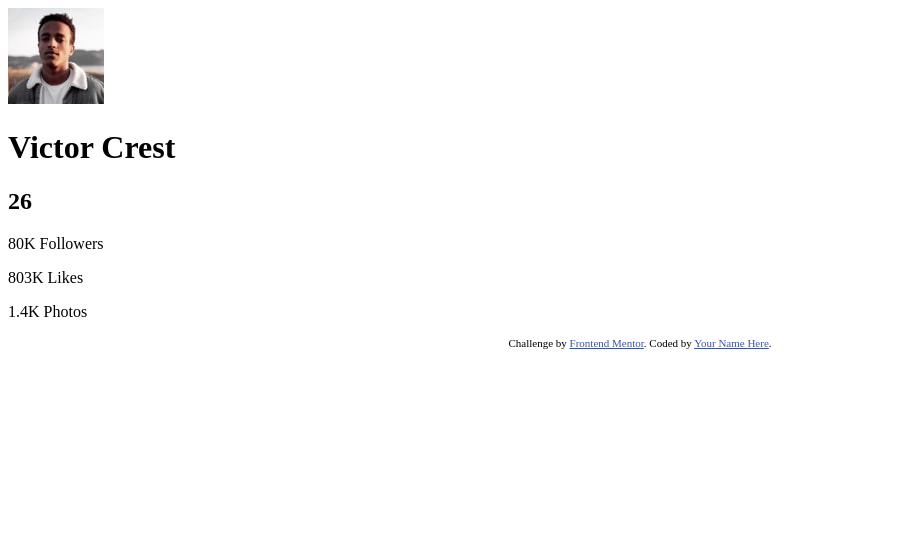
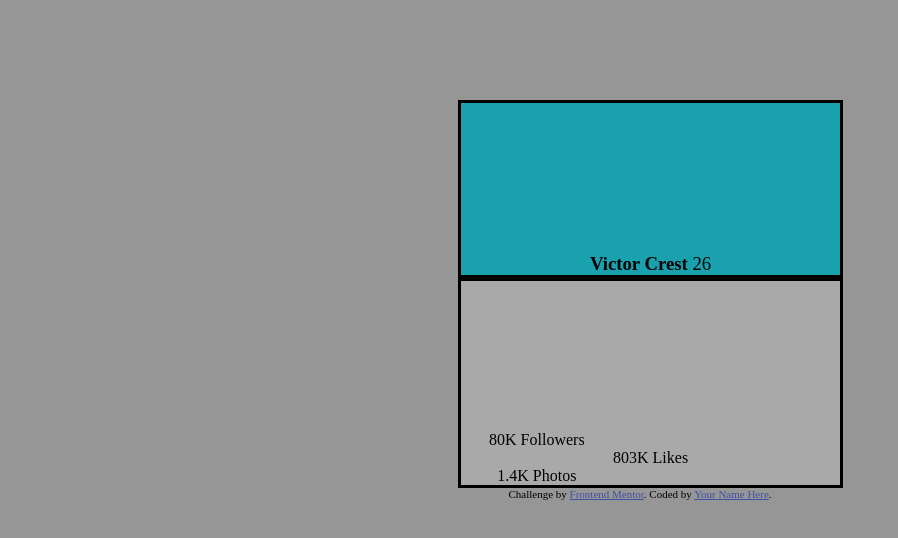
Before and after one commit to Hfruiz/FEM-Challenges, a plain HTML site: page index.html in a window 1280 px wide. Shown: the whole page, without its empty margins (0-898 px from the left). Drawn offline with Linux system fonts and the light colour scheme.

Commit message:
update FE challenge

```diff
--- a/design/styles.css
+++ b/design/styles.css
@@ -0,0 +1,22 @@
+body {
+    background-color:#008b8b ;
+    margin: 0;
+    text-align: center;
+}
+
+.top {
+    background-color:#008b8b ;
+    margin: 0;
+    text-align: center;
+    width: 30%;
+}
+
+img {
+    margin: auto;
+    width: 30%;
+}
+
+.bottom {
+   background-color: darkgray;
+    width: 30%;
+}
--- a/index.html
+++ b/index.html
@@ -3,8 +3,9 @@
 <head>
   <meta charset="UTF-8">
   <meta name="viewport" content="width=device-width, initial-scale=1.0"> <!-- displays site properly based on user's device -->
+  <link rel="stylesheet" href=".\styles.css">
 
-  <link rel="icon" type="design/desktop-design" sizes="32x32" href="C:\Users\Yamilinda\Hugo\Dev\Web Dev\Front End Mentor\My Challenges\design\desktop-design.jpg">
+  <link rel="icon" type="design/desktop-design" sizes="32x32" href=".\design\desktop-design.jpg">
 
   <title>Frontend Mentor | Profile card component</title>
 
@@ -16,9 +17,9 @@
 </head>
 <body>
   <div class="top">
-    <img src=".\images\image-victor.jpg" alt="design-img">
-    <h1>Victor Crest</h1>
-    <h2> 26</h2>
+   <!-- <img src=".\images\image-victor.jpg" alt="design-img"> -->
+    <h3>Victor Crest<span class="age">              26</span></h3>
+
 </div>
 
   <div class ="bottom">
--- /dev/null
+++ b/styles.css
@@ -0,0 +1,48 @@
+body {
+
+    background-color:#969696 ;
+
+    text-align: center;
+
+}
+
+h3 {
+    margin: 0;
+    text-align: center;
+
+}
+
+.age{
+font-weight:100;
+font-style: normal;
+}
+
+
+.top {
+    padding-top: 150px;
+    border:solid;
+    margin: 100px 450px 0px;
+    background-color:#19a2ae;
+    text-align: center;
+    width: 30%;
+}
+
+.bottom {
+    padding-top: 150px;
+    border:solid;
+    margin:0 450px 0 450px;
+    background-color: darkgray;
+    width: 30%;
+}
+
+P{
+    padding-inline-start: 5%;
+    margin: 0;
+    width: 30%;
+}
+/*
+img {
+    border-radius: 50%;
+    margin: auto;
+    width: 10%;
+}*/
```
